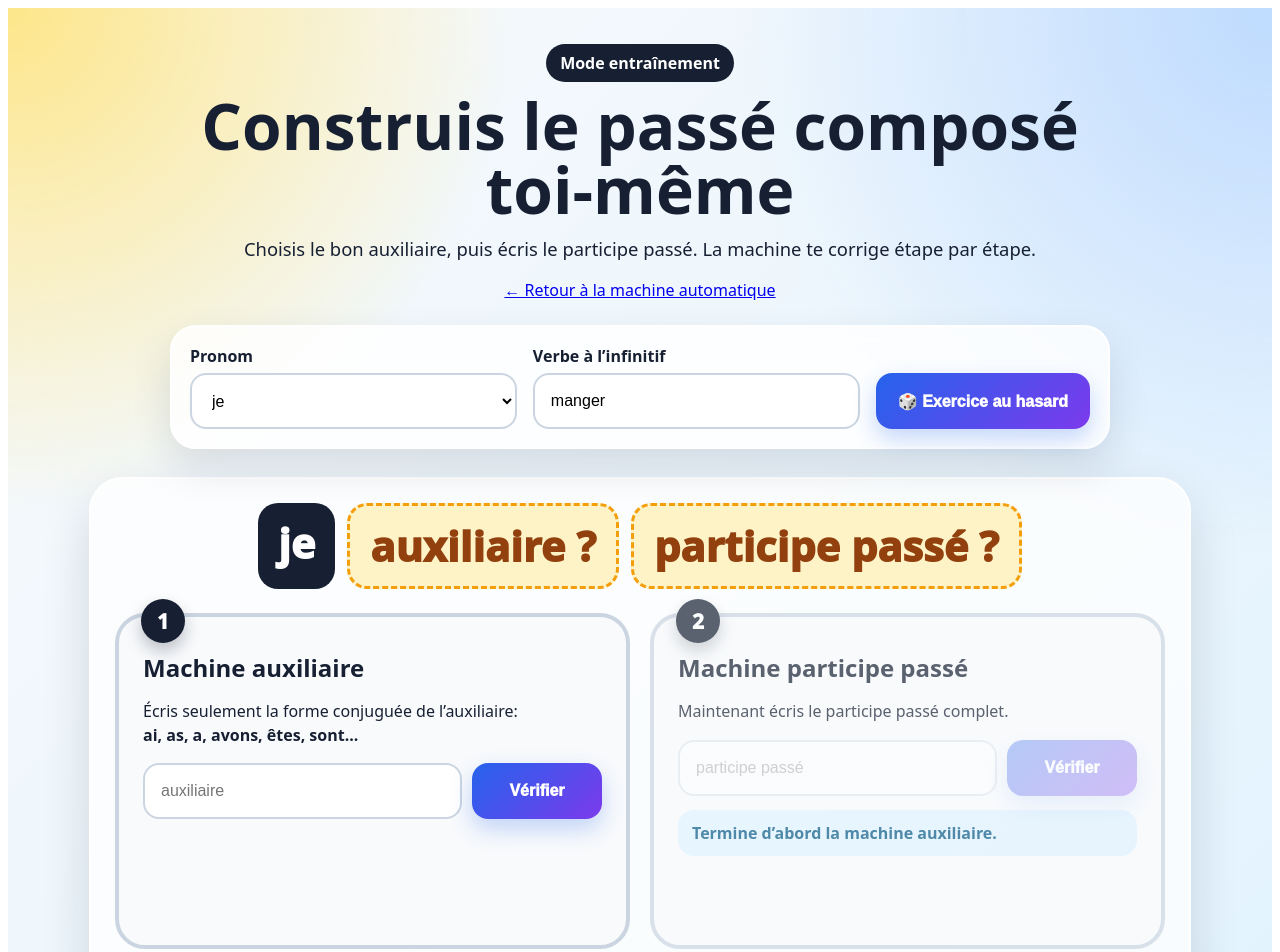
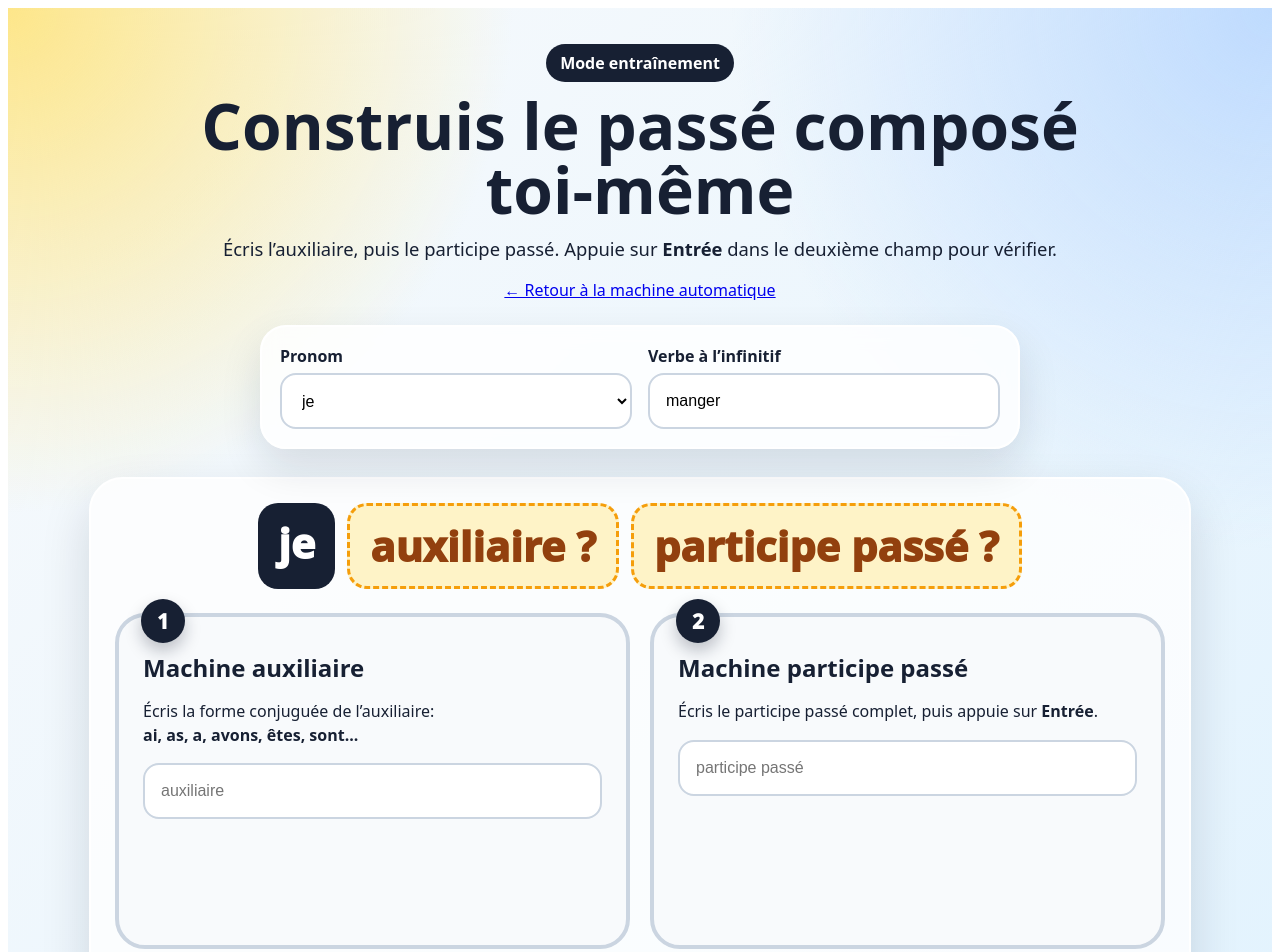
Before and after one commit to ossthun/machinepc, a Next.js app: page /passe-compose-training in a window 1280 px wide. Shown: the top 952 px of the page. Built offline with nearby package versions, Linux system fonts and the light colour scheme.

Commit message:
Refactor passe-compose-training component

```diff
--- a/pages/passe-compose-training.js
+++ b/pages/passe-compose-training.js
@@ -12,24 +12,6 @@ const pronouns = [
   { key: "vous_f", label: "vous féminin", avoir: "avez", etre: "êtes", gender: "f", plural: true },
   { key: "ils", label: "ils", avoir: "ont", etre: "sont", gender: "m", plural: true },
   { key: "elles", label: "elles", avoir: "ont", etre: "sont", gender: "f", plural: true },
-];
-
-const verbs = [
-  "manger",
-  "finir",
-  "vendre",
-  "aller",
-  "venir",
-  "arriver",
-  "partir",
-  "tomber",
-  "faire",
-  "prendre",
-  "voir",
-  "écrire",
-  "lire",
-  "ouvrir",
-  "boire",
 ];
 
 const etreVerbs = new Set([
@@ -123,8 +105,7 @@ export default function PasseComposeTraining() {
   const [pronounKey, setPronounKey] = useState("je");
   const [auxInput, setAuxInput] = useState("");
   const [participleInput, setParticipleInput] = useState("");
-  const [auxChecked, setAuxChecked] = useState(false);
-  const [participleChecked, setParticipleChecked] = useState(false);
+  const [checked, setChecked] = useState(false);
   const [showHint, setShowHint] = useState(false);
 
   const result = useMemo(() => {
@@ -157,32 +138,20 @@ export default function PasseComposeTraining() {
   const participleCorrect =
     normalize(participleInput) === normalize(result.finalParticiple);
 
+  const finished = checked && auxCorrect && participleCorrect;
+
   function resetExercise(newVerb = verbInput) {
     setVerbInput(newVerb);
     setAuxInput("");
     setParticipleInput("");
-    setAuxChecked(false);
-    setParticipleChecked(false);
+    setChecked(false);
     setShowHint(false);
   }
 
-  function randomExercise() {
-    const randomVerb = verbs[Math.floor(Math.random() * verbs.length)];
-    const randomPronoun = pronouns[Math.floor(Math.random() * pronouns.length)];
-    setPronounKey(randomPronoun.key);
-    resetExercise(randomVerb);
+  function verifyAll() {
+    if (!auxInput.trim() || !participleInput.trim()) return;
+    setChecked(true);
   }
-
-  function checkAux() {
-    setAuxChecked(true);
-  }
-
-  function checkParticiple() {
-    setParticipleChecked(true);
-  }
-
-  const canDoParticiple = auxChecked && auxCorrect;
-  const finished = auxCorrect && participleCorrect && participleChecked;
 
   return (
     <main className="page">
@@ -190,8 +159,8 @@ export default function PasseComposeTraining() {
         <div className="badge">Mode entraînement</div>
         <h1>Construis le passé composé toi-même</h1>
         <p>
-          Choisis le bon auxiliaire, puis écris le participe passé. La machine te
-          corrige étape par étape.
+          Écris l’auxiliaire, puis le participe passé. Appuie sur{" "}
+          <strong>Entrée</strong> dans le deuxième champ pour vérifier.
         </p>
 
         <Link href="/passe-compose-machine" className="backLink">
@@ -225,51 +194,54 @@ export default function PasseComposeTraining() {
             placeholder="manger, aller, prendre..."
           />
         </label>
-
-        <button onClick={randomExercise}>🎲 Exercice au hasard</button>
       </section>
 
       <section className="taskCard">
         <div className="sentenceBuild">
           <span className="subject">{result.subject}</span>
-          <span className="blank">{auxChecked && auxCorrect ? result.auxiliaryForm : "auxiliaire ?"}</span>
-          <span className="blank">
-            {participleChecked && participleCorrect
+          <span className={`blank ${checked && auxCorrect ? "filled" : ""}`}>
+            {checked && auxCorrect ? result.auxiliaryForm : "auxiliaire ?"}
+          </span>
+          <span className={`blank ${checked && participleCorrect ? "filled" : ""}`}>
+            {checked && participleCorrect
               ? result.finalParticiple
               : "participe passé ?"}
           </span>
         </div>
 
         <div className="factoryLine">
-          <div className={`station ${auxChecked ? (auxCorrect ? "good" : "bad") : ""}`}>
+          <div className={`station ${checked ? (auxCorrect ? "good" : "bad") : ""}`}>
             <div className="stationNumber">1</div>
             <h2>Machine auxiliaire</h2>
             <p>
-              Écris seulement la forme conjuguée de l’auxiliaire:
+              Écris la forme conjuguée de l’auxiliaire:
               <br />
               <strong>ai, as, a, avons, êtes, sont...</strong>
             </p>
 
-            <div className="inputRow">
             <input
               value={auxInput}
               onChange={(e) => {
                 setAuxInput(e.target.value);
-                  setAuxChecked(false);
+                setChecked(false);
+              }}
+              onKeyDown={(e) => {
+                if (e.key === "Enter") {
+                  e.preventDefault();
+                  document.getElementById("participleInput")?.focus();
+                }
               }}
               placeholder="auxiliaire"
             />
-              <button onClick={checkAux}>Vérifier</button>
-            </div>
 
-            {auxChecked && auxCorrect && (
+            {checked && auxCorrect && (
               <div className="feedback goodText">
                 Correct! Le verbe <strong>{result.verb}</strong> utilise{" "}
                 <strong>{result.auxiliary}</strong>.
               </div>
             )}
 
-            {auxChecked && !auxCorrect && (
+            {checked && !auxCorrect && (
               <div className="feedback badText">
                 Pas encore. Avec <strong>{result.subject}</strong>, il faut écrire{" "}
                 <strong>{result.auxiliaryForm}</strong>.
@@ -279,13 +251,14 @@ export default function PasseComposeTraining() {
 
           <div
             className={`station ${
-              !canDoParticiple ? "locked" : participleChecked ? (participleCorrect ? "good" : "bad") : ""
+              checked ? (participleCorrect ? "good" : "bad") : ""
             }`}
           >
             <div className="stationNumber">2</div>
             <h2>Machine participe passé</h2>
             <p>
-              Maintenant écris le participe passé complet.
+              Écris le participe passé complet, puis appuie sur{" "}
+              <strong>Entrée</strong>.
               {result.auxiliary === "être" && (
                 <>
                   <br />
@@ -294,35 +267,30 @@ export default function PasseComposeTraining() {
               )}
             </p>
 
-            <div className="inputRow">
             <input
+              id="participleInput"
               value={participleInput}
               onChange={(e) => {
                 setParticipleInput(e.target.value);
-                  setParticipleChecked(false);
+                setChecked(false);
+              }}
+              onKeyDown={(e) => {
+                if (e.key === "Enter") {
+                  e.preventDefault();
+                  verifyAll();
+                }
               }}
               placeholder="participe passé"
-                disabled={!canDoParticiple}
             />
-              <button onClick={checkParticiple} disabled={!canDoParticiple}>
-                Vérifier
-              </button>
-            </div>
 
-            {!canDoParticiple && (
-              <div className="feedback neutralText">
-                Termine d’abord la machine auxiliaire.
-              </div>
-            )}
-
-            {participleChecked && participleCorrect && (
+            {checked && participleCorrect && (
               <div className="feedback goodText">
                 Correct! Le participe passé final est{" "}
                 <strong>{result.finalParticiple}</strong>.
               </div>
             )}
 
-            {participleChecked && !participleCorrect && (
+            {checked && !participleCorrect && (
               <div className="feedback badText">
                 Pas encore. Le participe passé attendu est{" "}
                 <strong>{result.finalParticiple}</strong>.
@@ -366,10 +334,11 @@ export default function PasseComposeTraining() {
             <>
               <div className="stamp">Bravo!</div>
               <h2>{result.sentence}</h2>
-              <button onClick={randomExercise}>Nouvel exercice</button>
             </>
+          ) : checked ? (
+            <h2>Corrige les champs rouges, puis appuie de nouveau sur Entrée.</h2>
           ) : (
-            <h2>Complète les deux machines pour voir la solution finale.</h2>
+            <h2>Complète les deux champs. La correction se fait avec Entrée.</h2>
           )}
         </section>
       </section>
@@ -422,7 +391,7 @@ export default function PasseComposeTraining() {
         }
 
         .setup {
-          max-width: 900px;
+          max-width: 720px;
           margin: 0 auto 28px;
           background: rgba(255, 255, 255, 0.82);
           border: 2px solid white;
@@ -478,12 +447,6 @@ export default function PasseComposeTraining() {
           box-shadow: 0 10px 22px rgba(37, 99, 235, 0.25);
         }
 
-        button:disabled,
-        input:disabled {
-          opacity: 0.45;
-          cursor: not-allowed;
-        }
-
         .taskCard {
           max-width: 1050px;
           margin: 0 auto;
@@ -521,6 +484,12 @@ export default function PasseComposeTraining() {
           color: #92400e;
         }
 
+        .blank.filled {
+          background: #dcfce7;
+          border-color: #22c55e;
+          color: #166534;
+        }
+
         .factoryLine {
           display: grid;
           grid-template-columns: 1fr 1fr;
@@ -544,10 +513,6 @@ export default function PasseComposeTraining() {
         .station.bad {
           border-color: #ef4444;
           background: #fef2f2;
-        }
-
-        .station.locked {
-          opacity: 0.7;
         }
 
         .stationNumber {
@@ -575,20 +540,6 @@ export default function PasseComposeTraining() {
           line-height: 1.45;
         }
 
-        .inputRow {
-          display: flex;
-          gap: 10px;
-          margin-top: 16px;
-        }
-
-        .inputRow input {
-          flex: 1;
-        }
-
-        .inputRow button {
-          min-width: 130px;
-        }
-
         .feedback {
           margin-top: 14px;
           padding: 12px 14px;
@@ -604,11 +555,6 @@ export default function PasseComposeTraining() {
         .badText {
           background: #fee2e2;
           color: #991b1b;
-        }
-
-        .neutralText {
-          background: #e0f2fe;
-          color: #075985;
         }
 
         .hintBox {
@@ -658,7 +604,7 @@ export default function PasseComposeTraining() {
         }
 
         .final h2 {
-          margin: 0 0 18px;
+          margin: 0;
           font-size: clamp(1.5rem, 5vw, 3rem);
           color: #1d4ed8;
         }
@@ -678,15 +624,6 @@ export default function PasseComposeTraining() {
           .factoryLine {
             grid-template-columns: 1fr;
           }
-
-          .inputRow {
-            flex-direction: column;
-          }
-
-          .inputRow button,
-          .setup button {
-            width: 100%;
-          }
         }
       `}</style>
     </main>
```
Lines whose indentation alone changed are shown as unchanged.
